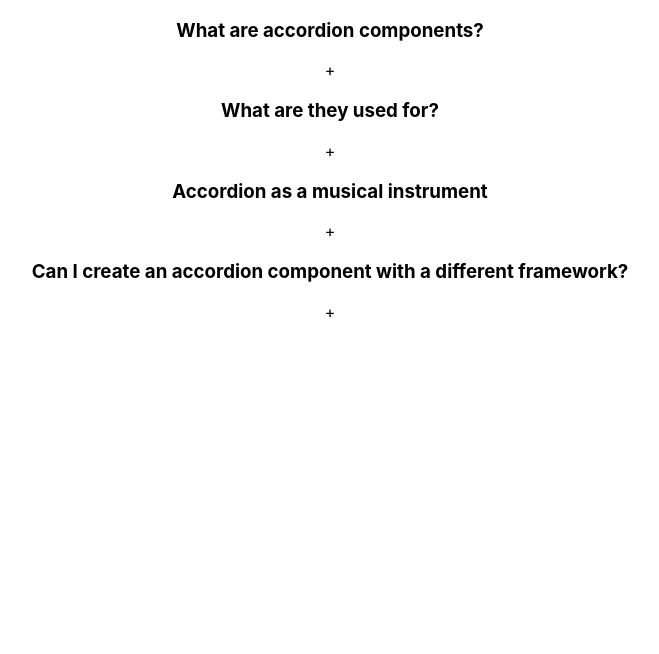
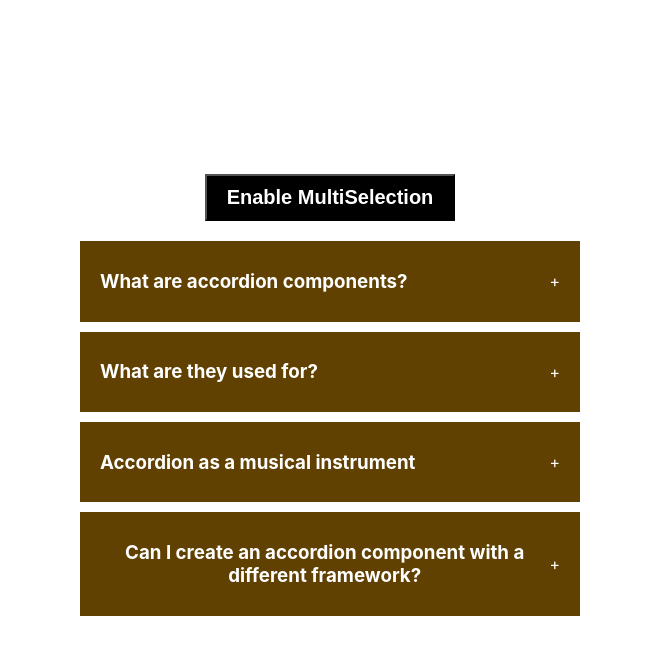
Before and after one commit to whosumitaggrawal/react_pr, a React (Create React App) app: page / in a window 1280 px wide. Shown: the top 654 px of the page, without its empty margins (310-969 px from the left). Built offline with nearby package versions, Linux system fonts and the light colour scheme.

Commit message:
accordian_final

```diff
--- a/src/components/accordian/index.jsx
+++ b/src/components/accordian/index.jsx
@@ -1,28 +1,60 @@
 import { useState } from "react";
 import data from "./data";
+import "./styles.css";
 
 export default function Accordian() {
   const [selected, setSelected] = useState(null);
+  const [enableMultipleSelection, setEnableMulitleSelection] = useState(false);
+  const [multiple, setMultiple] = useState([]);
 
   function handleSingleSelection(getCurrentID) {
     setSelected(getCurrentID === selected ? null : getCurrentID);
   }
-  console.log(selected);
+
+  function handleMultipleSelection(getCurrentID) {
+    let cpyMultiple = [...multiple];
+    const findIndexOfCurrentId = cpyMultiple.indexOf(getCurrentID);
+
+    console.log(findIndexOfCurrentId);
+    if (findIndexOfCurrentId === -1) cpyMultiple.push(getCurrentID);
+    else cpyMultiple.splice(findIndexOfCurrentId, 1);
+
+    setMultiple(cpyMultiple);
+  }
+  console.log(selected, multiple);
   return (
     <div className="wrapper">
+      <button
+        onClick={() => setEnableMulitleSelection(!enableMultipleSelection)}
+      >
+        Enable MultiSelection
+      </button>
       <div className="accordian">
         {data && data.length > 0 ? (
           data.map((dataItem) => (
             <div className="item">
               <div
-                onClick={() => handleSingleSelection(dataItem.id)}
-                className="title">
+                onClick={
+                  enableMultipleSelection
+                    ? () => handleMultipleSelection(dataItem.id)
+                    : () => handleSingleSelection(dataItem.id)
+                }
+                className="title"
+              >
                 <h3>{dataItem.question}</h3>
                 <span>+</span>
               </div>
-              {selected === dataItem.id ? (
+              {enableMultipleSelection
+                ? multiple.indexOf(dataItem.id) !== -1 && (
+                    <div className="content">{dataItem.answer}</div>
+                  )
+                : selected === dataItem.id && (
+                    <div className="content">{dataItem.answer}</div>
+                  )}
+              {/* {selected === dataItem.id ||
+              multiple.indexOf(dataItem.id) !== -1 ? (
                 <div className="content">{dataItem.answer}</div>
-              ) : null}
+              ) : null} */}
             </div>
           ))
         ) : (
--- a/src/components/accordian/styles.css
+++ b/src/components/accordian/styles.css
@@ -0,0 +1,42 @@
+.wrapper {
+    display: flex;
+    height: 100vh;
+    width: 100vw;
+    justify-content: center;
+    align-items: center;
+    flex-direction: column;
+    gap: 20px;
+}
+
+.wrapper button {
+    padding: 10px 20px;
+    background: #000;
+    color: #fff;
+    font-weight: bold;
+    font-size: 20px;
+    cursor: pointer;
+}
+
+.accordian {
+    width: 500px;
+
+}
+
+.item {
+    background: #614101;
+    margin-bottom: 10px;
+    padding: 10px 20px;
+}
+
+.title {
+    color: #ffffff;
+    display: flex;
+    justify-content: space-between;
+    align-items: center;
+    cursor: pointer;
+}
+
+.content {
+    color: #ffffff;
+    height: auto;
+}
```
